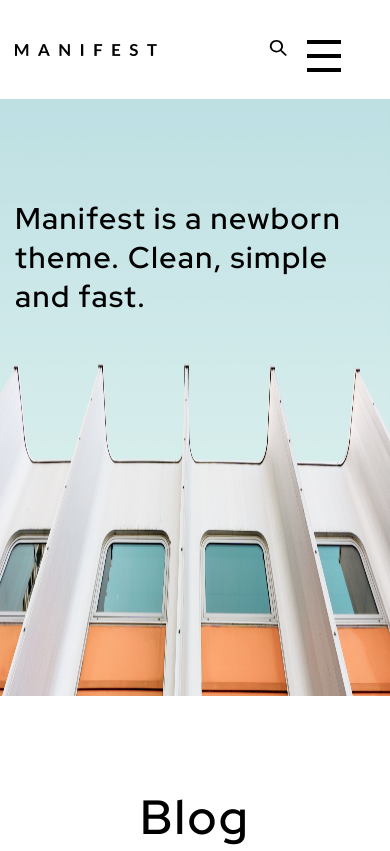
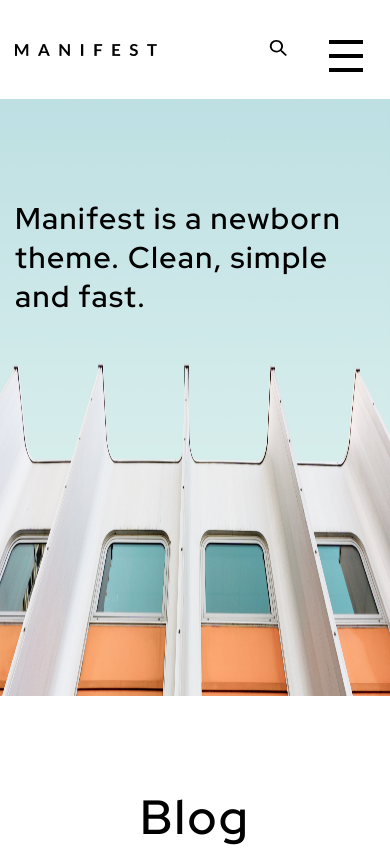
Before and after one commit to helenekn/media__beetroot, a plain HTML site: page index.html in a window 390 px wide. Shown: the top 851 px of the page. Drawn offline with Linux system fonts and the light colour scheme.

Commit message:
fixed burger-menu

```diff
--- a/scss/main.scss
+++ b/scss/main.scss
@@ -78,8 +78,6 @@ body {
       z-index: 2;
       background: #f59b6a;
       display: none;
-      // visibility: hidden;
-      // opacity: 0;
       padding: 0 0;
       -moz-column-gap: 0;
       gap: 0;
@@ -115,7 +113,7 @@ body {
 .burger {
    display: block;
    position: absolute;
-   right: 34px;
+   right: 3vw;
    top: 50%;
    transform: translateY(-50%);
    width: 34px;
```
Also changed, not shown: css/main.min.css, 1 other file.
